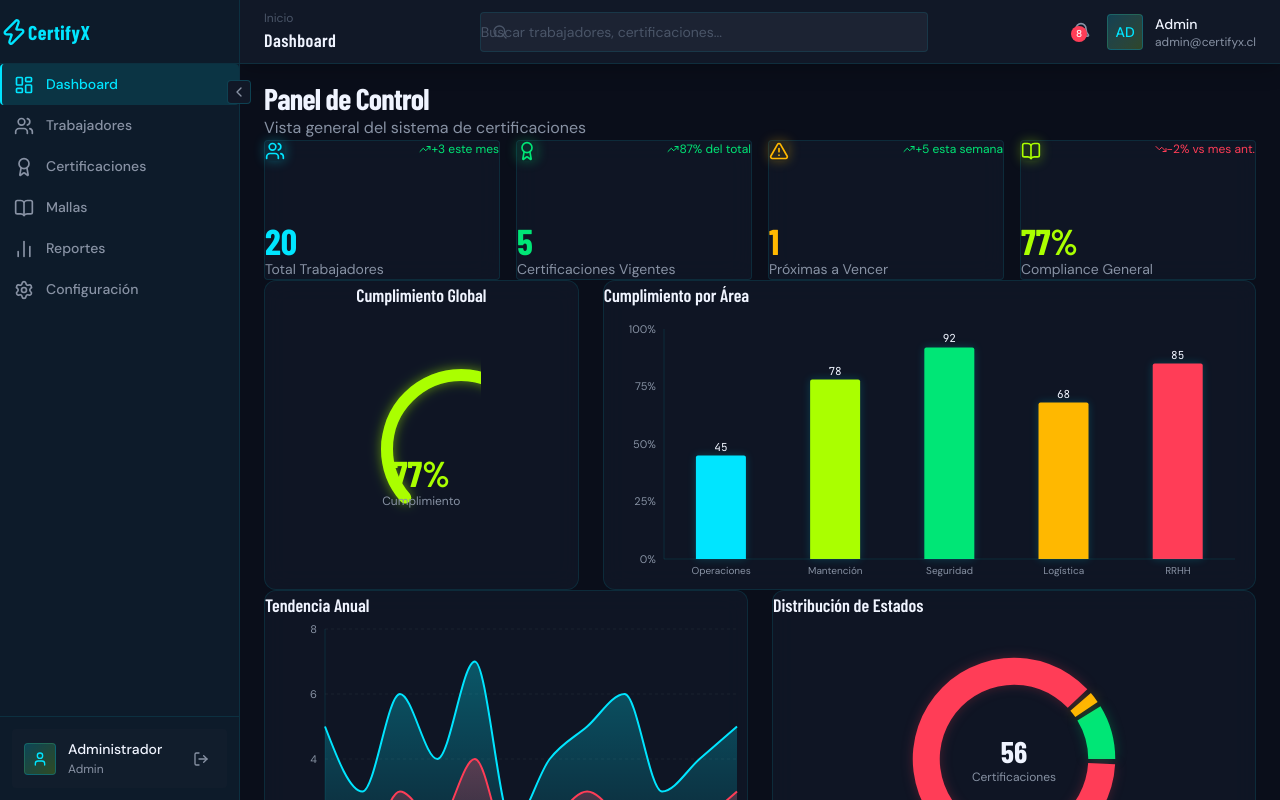
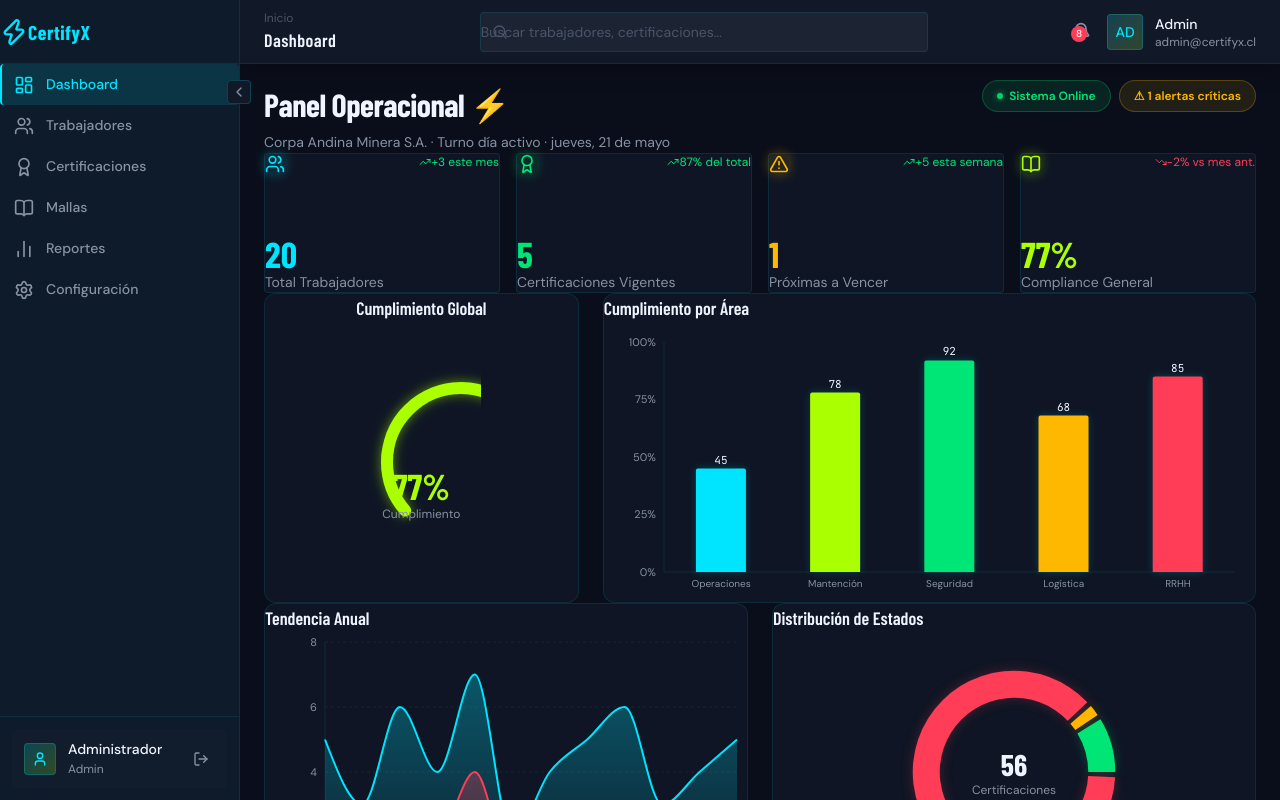
Before and after one commit to leandrodesignux-ux/Certify, a React (Vite) app: page /dashboard in a window 1280 px wide. Shown: the top 800 px of the page. Built offline with nearby package versions, Linux system fonts and the light colour scheme.

Commit message:
Redesign Dashboard header: Panel Operacional with status pills and context

```diff
--- a/src/pages/Dashboard.tsx
+++ b/src/pages/Dashboard.tsx
@@ -1,6 +1,6 @@
 import { motion } from 'framer-motion';
 import { Users, Award, AlertTriangle, BookOpen } from 'lucide-react';
-import { mockStats, mockWorkers } from '../data/mockData';
+import { mockStats, mockWorkers, mockAlerts } from '../data/mockData';
 import { StatsCard } from '../components/dashboard/StatsCard';
 import { ComplianceGauge } from '../components/dashboard/ComplianceGauge';
 import { AlertsPanel } from '../components/dashboard/AlertsPanel';
@@ -28,6 +28,7 @@ export function Dashboard() {
   const avgCompliance = Math.round(
     mockWorkers.reduce((acc, w) => acc + w.complianceScore, 0) / mockWorkers.length
   );
+  const criticalAlerts = mockAlerts?.filter(a => (a.diasRestantes ?? 0) < 0).length ?? 0;
 
   return (
     <div className="space-y-6">
@@ -37,11 +38,26 @@ export function Dashboard() {
         variants={sectionVariants}
         initial="hidden"
         animate="visible"
+        style={{ display: 'flex', alignItems: 'flex-start', justifyContent: 'space-between', flexWrap: 'wrap', gap: '16px' }}
       >
-        <h1 className="font-display text-3xl font-bold text-[#F0F4FF] tracking-tight">
-          Panel de Control
-        </h1>
-        <p className="text-[#8892A4] mt-1">Vista general del sistema de certificaciones</p>
+        <div>
+          <h1 style={{ fontFamily: '"Barlow Condensed", sans-serif', fontSize: '32px', fontWeight: 700, color: '#F0F4FF', letterSpacing: '-0.5px', marginBottom: '4px' }}>
+            Panel Operacional ⚡
+          </h1>
+          <p style={{ color: '#8892A4', fontSize: '14px' }}>
+            Corpa Andina Minera S.A. · Turno día activo · {new Date().toLocaleDateString('es-CL', { weekday: 'long', day: 'numeric', month: 'long' })}
+          </p>
+        </div>
+        {/* Mini status pills */}
+        <div style={{ display: 'flex', gap: '8px', flexWrap: 'wrap' }}>
+          <div style={{ display: 'flex', alignItems: 'center', gap: '6px', backgroundColor: 'rgba(0,230,118,0.1)', border: '1px solid rgba(0,230,118,0.25)', borderRadius: '20px', padding: '6px 14px' }}>
+            <div style={{ width: '6px', height: '6px', borderRadius: '50%', backgroundColor: '#00E676', boxShadow: '0 0 6px rgba(0,230,118,0.8)', animation: 'pulse 2s infinite' }} />
+            <span style={{ fontSize: '12px', fontWeight: 600, color: '#00E676' }}>Sistema Online</span>
+          </div>
+          <div style={{ display: 'flex', alignItems: 'center', gap: '6px', backgroundColor: 'rgba(255,184,0,0.1)', border: '1px solid rgba(255,184,0,0.25)', borderRadius: '20px', padding: '6px 14px' }}>
+            <span style={{ fontSize: '12px', fontWeight: 600, color: '#FFB800' }}>⚠ {criticalAlerts} alertas críticas</span>
+          </div>
+        </div>
       </motion.div>
       {/* Stats Row - 4 KPI Cards */}
       <motion.div
```
